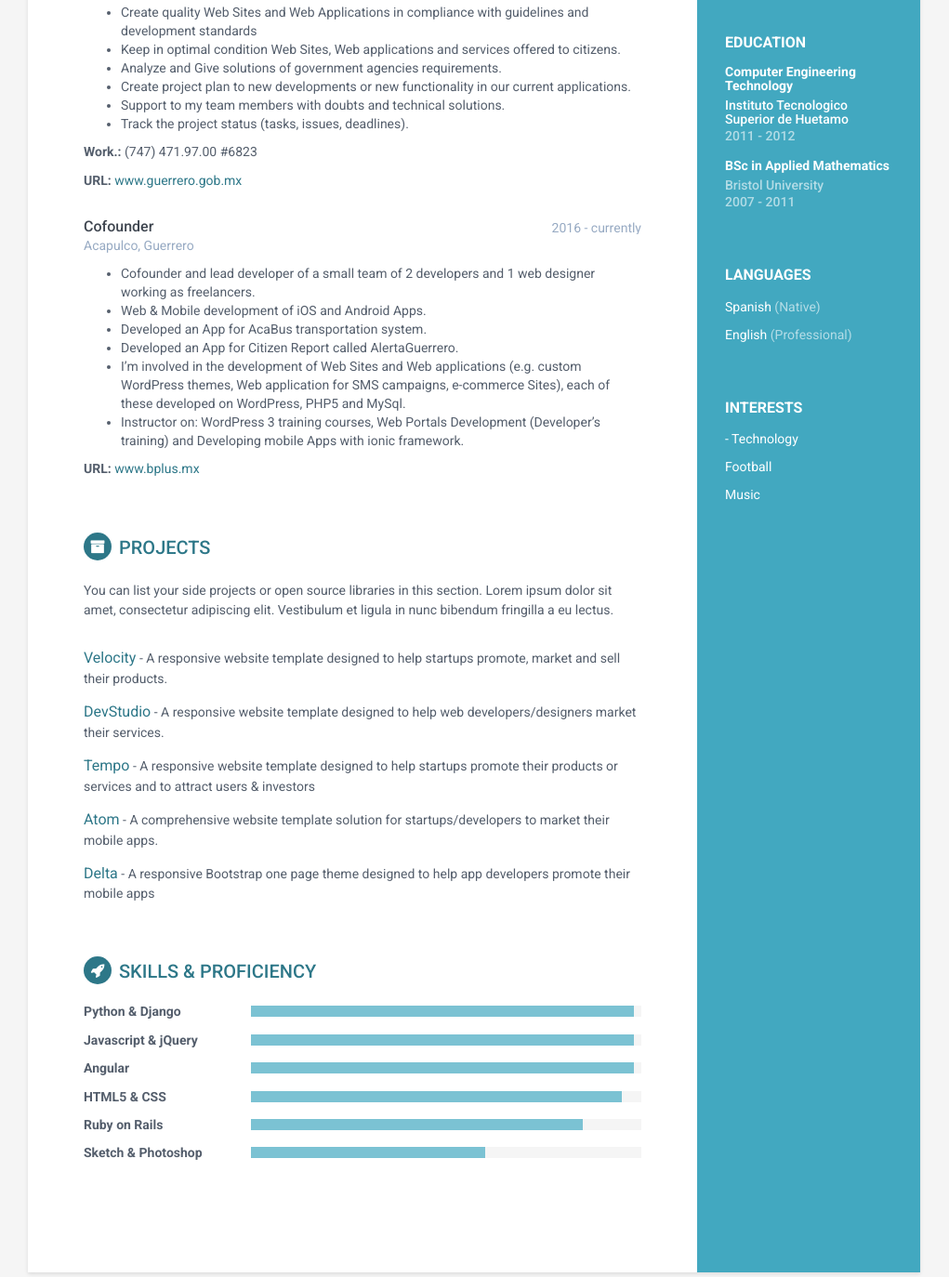
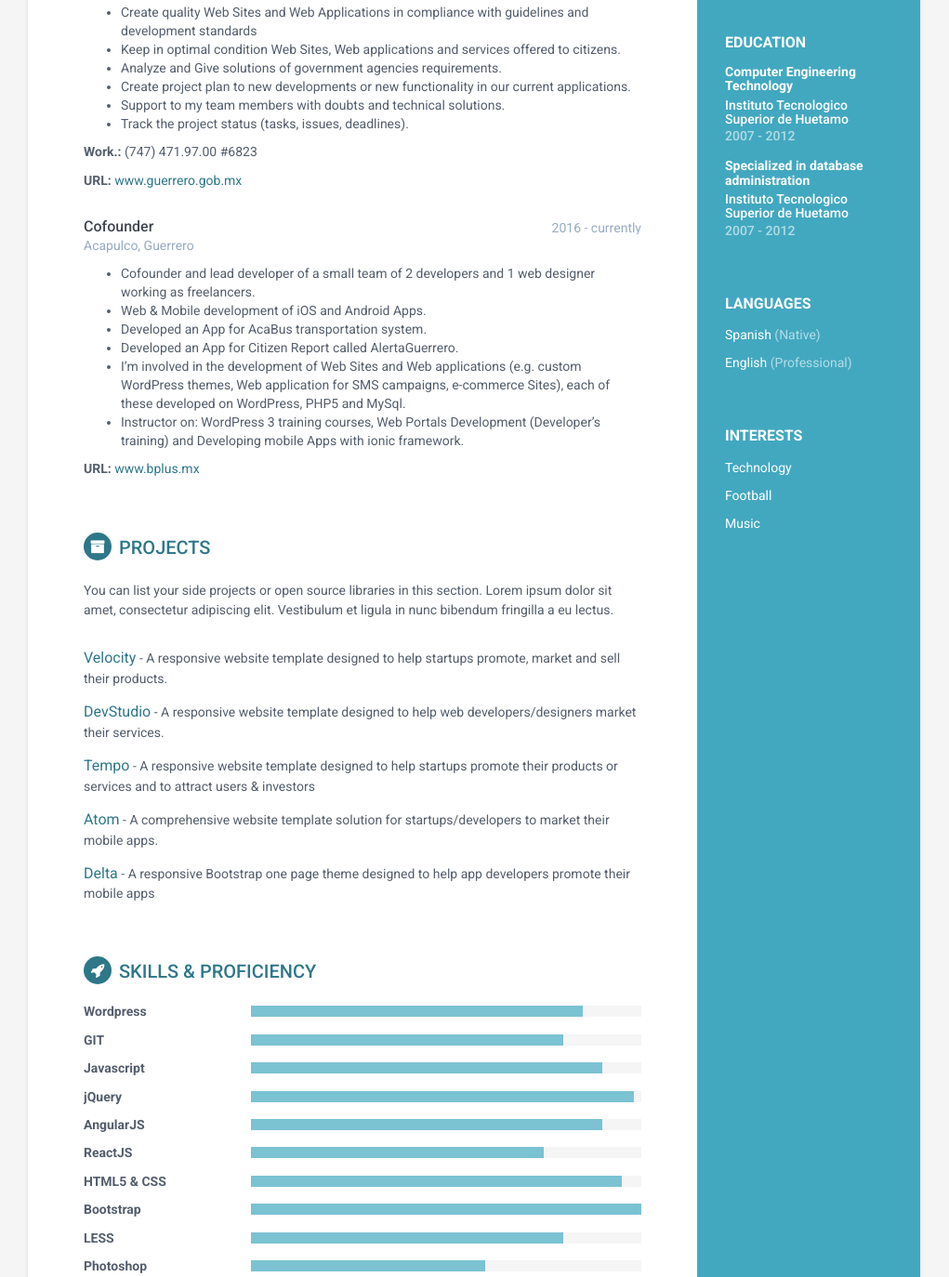
Before and after one commit to cesarcopi/cesarcopi.github.io, a website: page index.html in a window 1280 px wide. Shown: the part 547-1921 px from the top of the page at 93% size, without its empty margins (130-1151 px from the left). Drawn offline with Linux system fonts and the light colour scheme.

Commit message:
Adding my skills

```diff
--- a/index.html
+++ b/index.html
@@ -47,6 +47,7 @@
 <body>
     <div class="wrapper">
         <div class="sidebar-wrapper">
+
             <div class="profile-container">
                 <img class="profile" src="assets/images/profile.png" alt="I.S.C. César Contreras" />
                 <h1 class="name">César Contreras</h1>
@@ -67,16 +68,20 @@
                 <div class="item">
                     <h4 class="degree">Computer Engineering Technology</h4>
                     <h5 class="meta">
-											<a href="http://www.itshuetamo.edu.mx/">
-												Instituto Tecnologico Superior de Huetamo
-											</a>
+						<a href="http://www.itshuetamo.edu.mx/">
+							Instituto Tecnologico Superior de Huetamo
+						</a>
                     </h5>
-                    <div class="time">2011 - 2012</div>
+                    <div class="time">2007 - 2012</div>
                 </div><!--//item-->
                 <div class="item">
-                    <h4 class="degree">BSc in Applied Mathematics</h4>
-                    <h5 class="meta">Bristol University</h5>
-                    <div class="time">2007 - 2011</div>
+                    <h4 class="degree">Specialized in database administration</h4>
+                    <h5 class="meta">
+                        <a href="http://www.itshuetamo.edu.mx/">
+                            Instituto Tecnologico Superior de Huetamo
+                        </a>
+                    </h5>
+                    <div class="time">2007 - 2012</div>
                 </div><!--//item-->
             </div><!--//education-container-->
 
@@ -91,12 +96,11 @@
             <div class="interests-container container-block">
                 <h2 class="container-block-title">Interests</h2>
                 <ul class="list-unstyled interests-list">
-                    <li>- Technology</li>
+                    <li>Technology</li>
                     <li>Football</li>
                     <li>Music</li>
                 </ul>
             </div><!--//interests-->
-
         </div><!--//sidebar-wrapper-->
 
         <div class="main-wrapper">
@@ -194,7 +198,6 @@
 
                     </div><!--//details-->
                 </div><!--//item-->
-
             </section><!--//section-->
 
             <section class="section projects-section">
@@ -224,8 +227,33 @@
             <section class="skills-section section">
                 <h2 class="section-title"><i class="fa fa-rocket"></i>Skills &amp; Proficiency</h2>
                 <div class="skillset">
+
                     <div class="item">
-                        <h3 class="level-title">Python &amp; Django</h3>
+                        <h3 class="level-title">Wordpress</h3>
+                        <div class="level-bar">
+                            <div class="level-bar-inner" data-level="85%">
+                            </div>
+                        </div><!--//level-bar-->
+                    </div><!--//item-->
+
+                    <div class="item">
+                        <h3 class="level-title">GIT</h3>
+                        <div class="level-bar">
+                            <div class="level-bar-inner" data-level="80%">
+                            </div>
+                        </div><!--//level-bar-->
+                    </div><!--//item-->
+
+                    <div class="item">
+                        <h3 class="level-title">Javascript</h3>
+                        <div class="level-bar">
+                            <div class="level-bar-inner" data-level="90%">
+                            </div>
+                        </div><!--//level-bar-->
+                    </div><!--//item-->
+
+                    <div class="item">
+                        <h3 class="level-title">jQuery</h3>
                         <div class="level-bar">
                             <div class="level-bar-inner" data-level="98%">
                             </div>
@@ -233,17 +261,17 @@
                     </div><!--//item-->
 
                     <div class="item">
-                        <h3 class="level-title">Javascript &amp; jQuery</h3>
+                        <h3 class="level-title">AngularJS</h3>
                         <div class="level-bar">
-                            <div class="level-bar-inner" data-level="98%">
+                            <div class="level-bar-inner" data-level="90%">
                             </div>
                         </div><!--//level-bar-->
                     </div><!--//item-->
 
                     <div class="item">
-                        <h3 class="level-title">Angular</h3>
+                        <h3 class="level-title">ReactJS</h3>
                         <div class="level-bar">
-                            <div class="level-bar-inner" data-level="98%">
+                            <div class="level-bar-inner" data-level="75%">
                             </div>
                         </div><!--//level-bar-->
                     </div><!--//item-->
@@ -257,15 +285,23 @@
                     </div><!--//item-->
 
                     <div class="item">
-                        <h3 class="level-title">Ruby on Rails</h3>
+                        <h3 class="level-title">Bootstrap</h3>
                         <div class="level-bar">
-                            <div class="level-bar-inner" data-level="85%">
+                            <div class="level-bar-inner" data-level="100%">
                             </div>
                         </div><!--//level-bar-->
                     </div><!--//item-->
 
                     <div class="item">
-                        <h3 class="level-title">Sketch &amp; Photoshop</h3>
+                        <h3 class="level-title">LESS</h3>
+                        <div class="level-bar">
+                            <div class="level-bar-inner" data-level="80%">
+                            </div>
+                        </div><!--//level-bar-->
+                    </div><!--//item-->
+
+                    <div class="item">
+                        <h3 class="level-title">Photoshop</h3>
                         <div class="level-bar">
                             <div class="level-bar-inner" data-level="60%">
                             </div>
```
